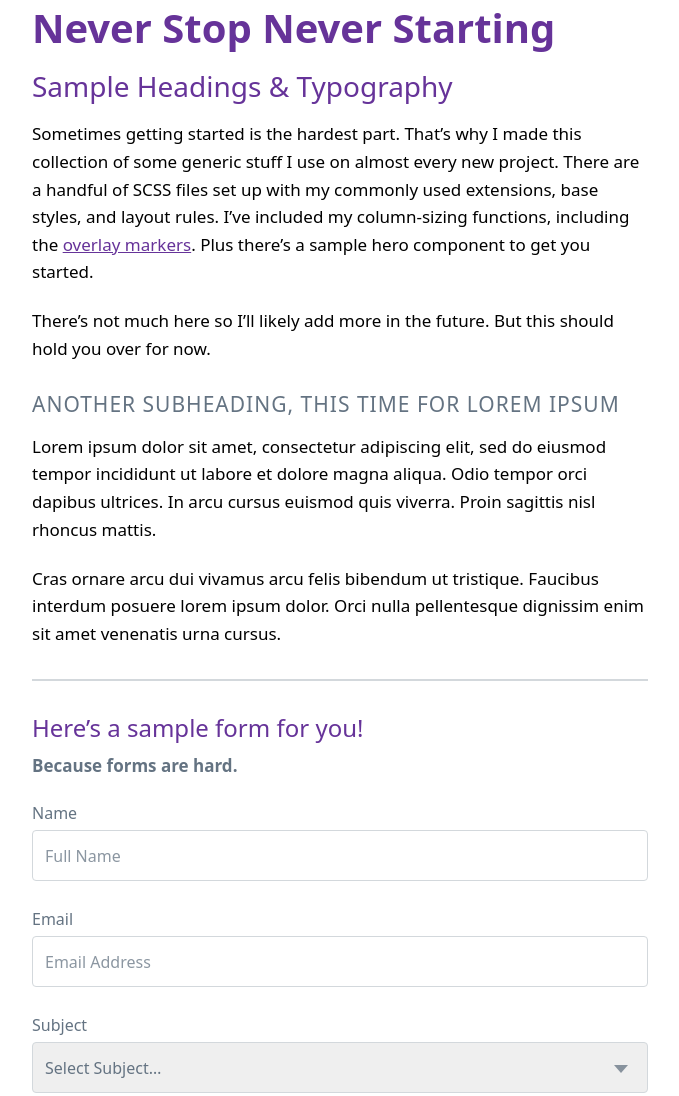
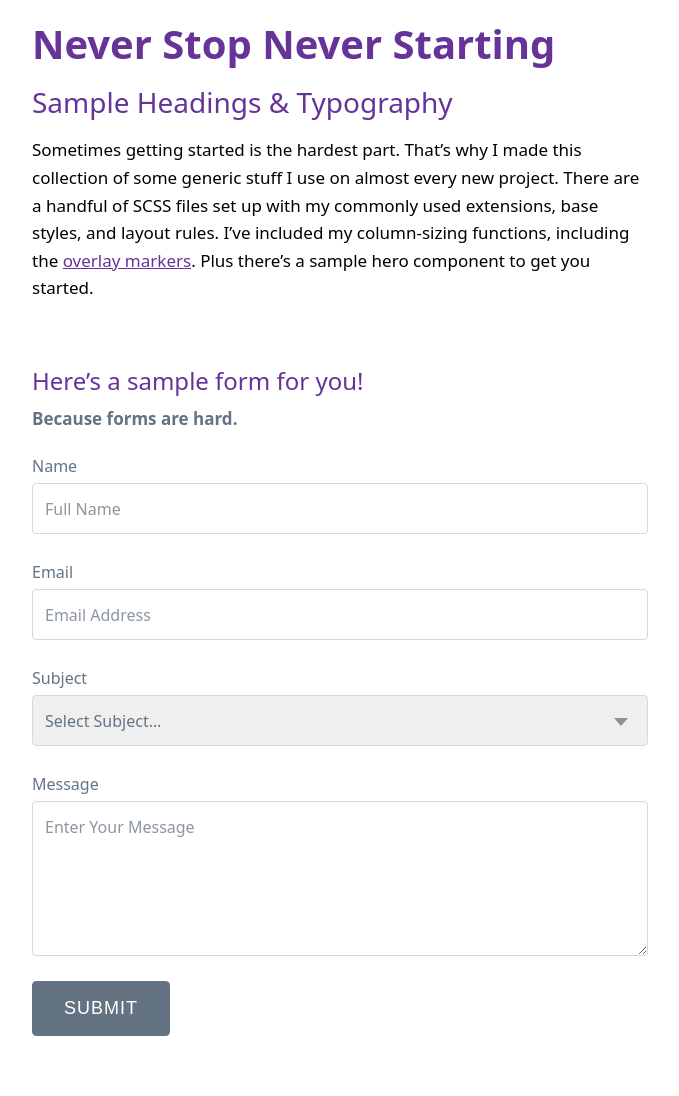
Before and after one commit to joelisfar/jump-start-kit, a website: page index.html in a window 1280 px wide. Shown: the part 563-1659 px from the top of the page, without its empty margins (300-979 px from the left). Drawn offline with Linux system fonts and the light colour scheme.

Commit message:
Expanding functionality of content-set

```diff
--- a/_sass/site/layout/_content-set.scss
+++ b/_sass/site/layout/_content-set.scss
@@ -1,3 +1,21 @@
 .content-set {
-    padding: 3em 0;
+    padding: 2.5em 0;
+    @include w1000 {
+        padding: 4em 0;
+    }
+
+    // Add shading to every other `.content-set`
+    &:nth-of-type(even) {
+        background-color: lighten($purple, 55.5%);
+    }
+
+    // Add spacing beneath sections in `.content-set`
+    > section, .container > section {
+        &:not(:last-child) {
+            margin-bottom: 2.5em;
+            @include w1000 {
+                margin-bottom: 4em;
+            }
+        }
+    }
 }
--- a/index.html
+++ b/index.html
@@ -48,21 +48,22 @@
 			</div>
 		</section>
 		<div class="content-set">
+			<div class="container container--medium">
 				<section>
-				<div class="container">
-					<div class="container container--medium">
 					<div class="formatted-type">
 						<h2>Never Stop Never Starting</h2>
 						<h3>Sample Headings & Typography</h3>
 						<p>Sometimes getting started is the hardest part. That’s why I made this collection of some generic stuff I use on almost every new project. There are a handful of SCSS files set up with my commonly used extensions, base styles, and layout rules. I’ve included my column-sizing functions, including the <a href="#markers">overlay markers</a>. Plus there’s a sample hero component to get you started.</p>
-							<p>There’s not much here so I’ll likely add more in the future. But this should hold you over for now.</p>
+						<!-- <p>There’s not much here so I’ll likely add more in the future. But this should hold you over.</p>
+						<hr>
 						<h4>Another subheading, this time for Lorem Ipsum</h4>
 						<p>Lorem ipsum dolor sit amet, consectetur adipiscing elit, sed do eiusmod tempor incididunt ut labore et dolore magna aliqua. Odio tempor orci dapibus ultrices. In arcu cursus euismod quis viverra. Proin sagittis nisl rhoncus mattis.</p>
-							<p>Cras ornare arcu dui vivamus arcu felis bibendum ut tristique. Faucibus interdum posuere lorem ipsum dolor. Orci nulla pellentesque dignissim enim sit amet venenatis urna cursus.</p>
-							<hr>
+						<p>Cras ornare arcu dui vivamus arcu felis bibendum ut tristique. Faucibus interdum posuere lorem ipsum dolor. Orci nulla pellentesque dignissim enim sit amet venenatis urna cursus.</p> -->
+					</div>
+				</section>
+				<section>
 					<h5>Here’s a sample form for you!</h5>
 					<h6>Because forms are hard.</h6>
-						</div>
 					<form>
 						<ul>
 							<li>
@@ -91,9 +92,8 @@
 						</ul>
 						<button class="button" type="submit" name="button">Submit</button>
 					</form>
+				</section>
 			</div>
-				</div>
-			</section>
 		</div>
 	</main>
 
```
Also changed, not shown: css/main.css, 1 other file. Lines whose indentation alone changed are shown as unchanged.
